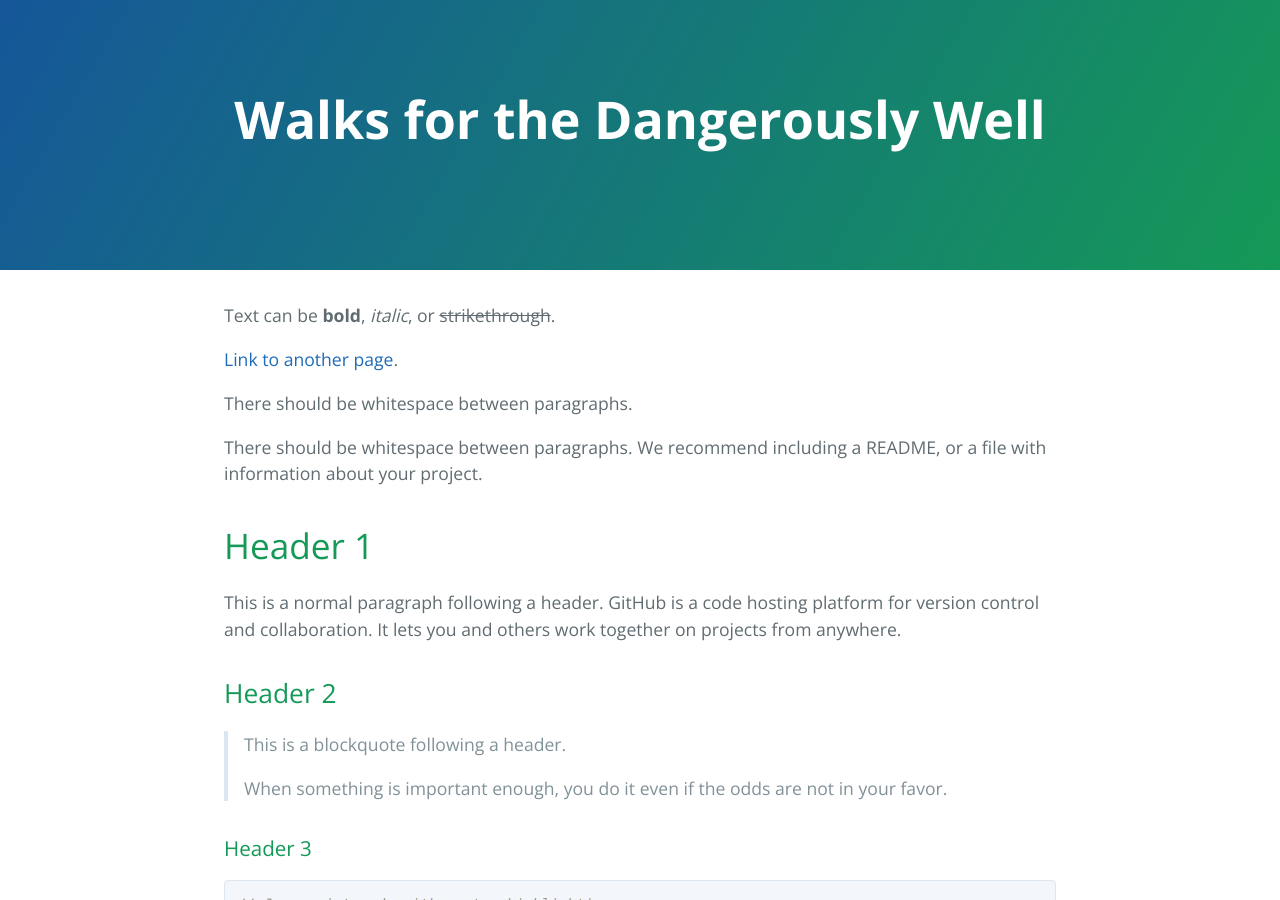
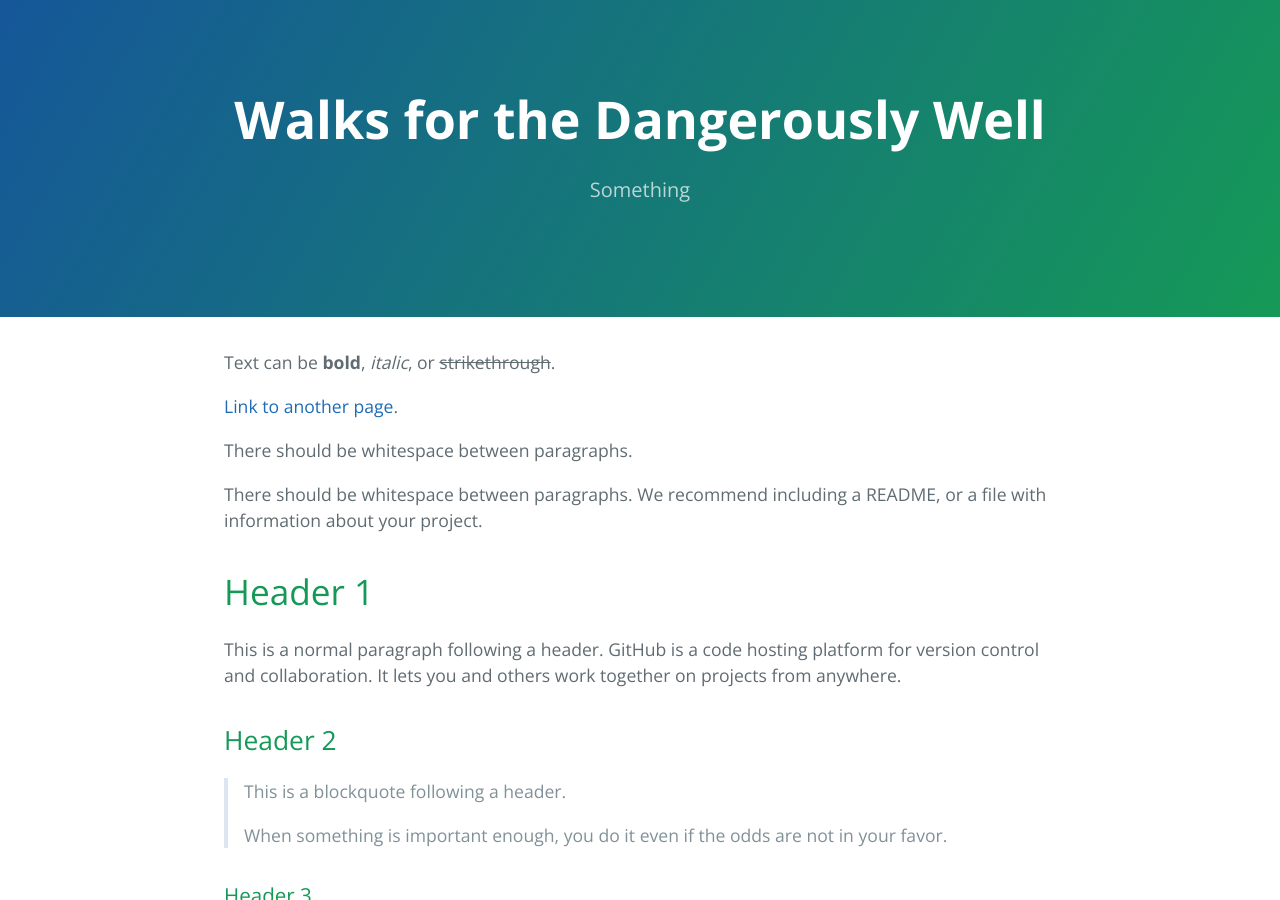
Before and after one commit to janet1405/janet1405.github.io, a Jekyll site: the page built from index.md, in a window 1280 px wide and 900 px high. Built offline with Jekyll 4.4.1, drawn with Linux system fonts in a browser that asks for light colours; the repository's description, which GitHub fills in, is left out.

Commit message:
Update _config.yml

```diff
--- a/_config.yml
+++ b/_config.yml
@@ -1,5 +1,5 @@
 title: Walks for the Dangerously Well
-description:
+description: Something
 show_downloads: false
 google_analytics:
 theme: jekyll-theme-cayman
```
